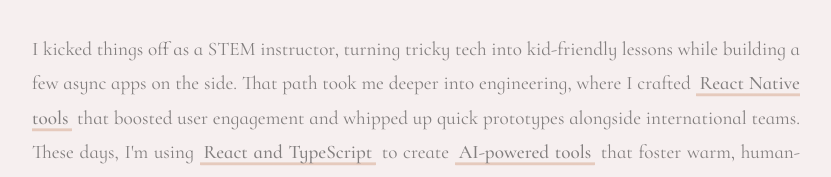
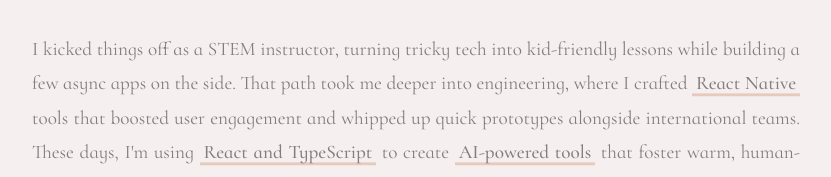
Before and after one commit to Summerflowerling/Summerflowerling.github.io, a React (Vite) app: page / in a window 1280 px wide. Shown: the part 337-514 px from the top of the page, without its empty margins (224-1055 px from the left). Built offline with nearby package versions, Linux system fonts and the light colour scheme.

Commit message:
fix: update key phrase

```diff
--- a/src/const/storyData.ts
+++ b/src/const/storyData.ts
@@ -11,6 +11,6 @@ export const storyContent = {
     'English',
     'Mandarin',
     'Japanese',
-    'React Native tools',
+    'React Native',
   ],
 };
```
